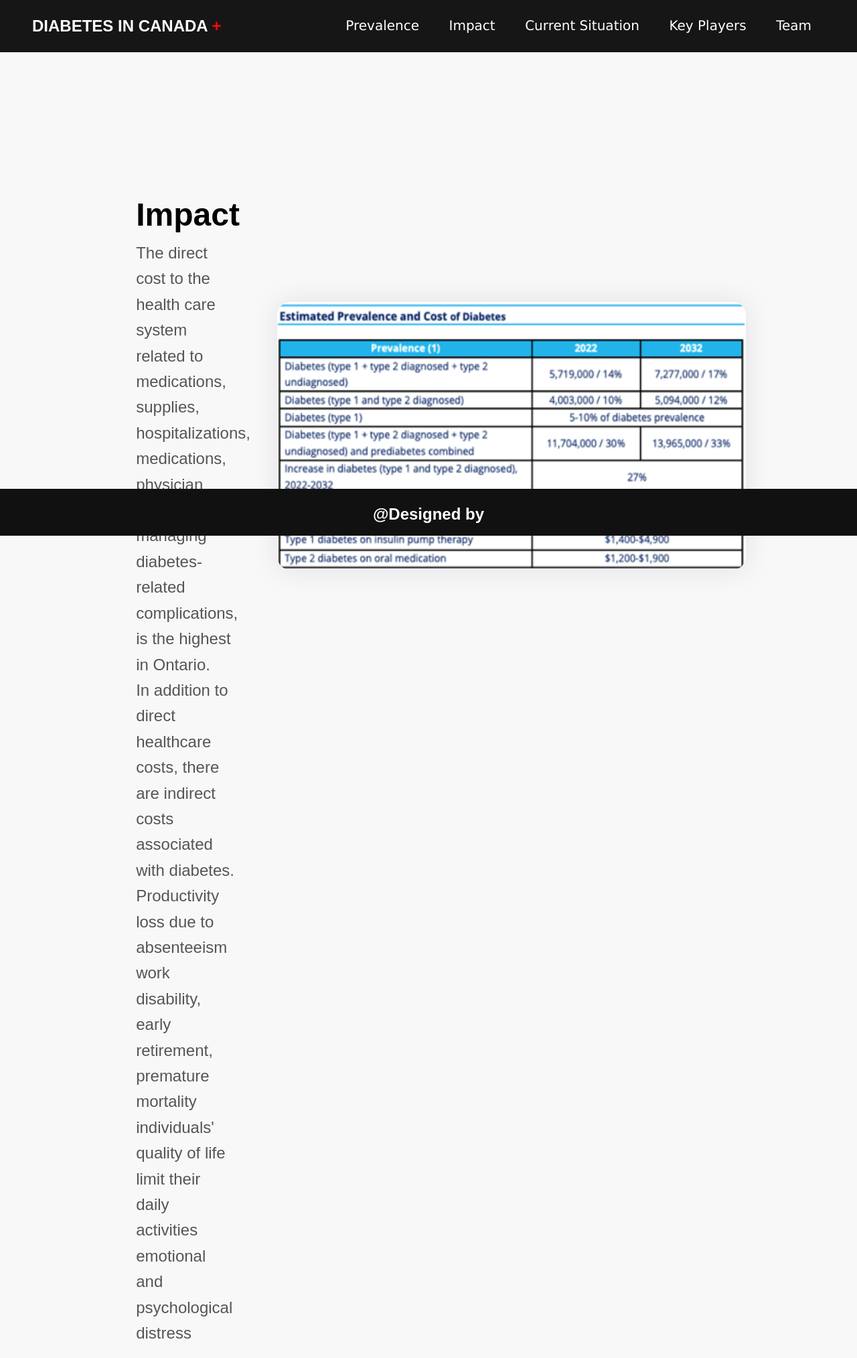
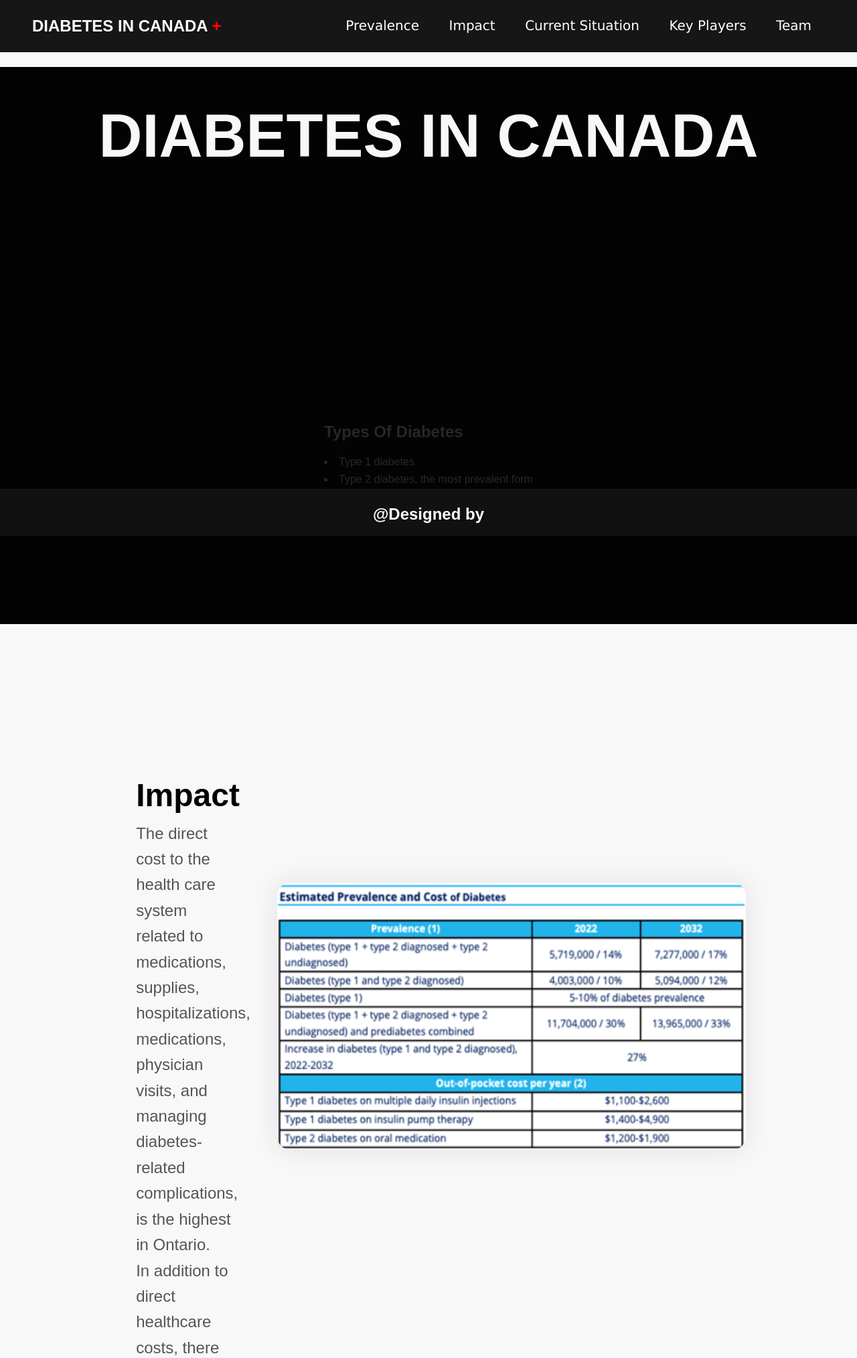
Before and after one commit to emmanuelofor/diabetes_prevention_canada, a Flask app: page / in a window 1280 px wide. Shown: the top 2028 px of the page at 67% size. Run offline with Flask 3, Linux system fonts and the light colour scheme.

Commit message:
fixed prevalence section alignment

```diff
--- a/static/css/style.css
+++ b/static/css/style.css
@@ -23,6 +23,7 @@ header {
     top: 0;
     left: 0;
     width: 100%;
+    border-bottom: 0.5px solid #fff;
 }
 
 
@@ -162,6 +163,9 @@ header {
   #current-situation {
     display: flex;
     flex-direction: column;
+    justify-content: center;
+    justify-items: center;
+    justify-self: center;
   }
 
   #current-situation h1 {
@@ -170,11 +174,19 @@ header {
     text-align: center;
     margin-bottom: 25px;
   }
+  .centered {
+    display: flex;
+    justify-content: center;
+    align-items: center;
+    height: 100vh; /* Adjust this value if needed */
+  }
+
 
   .federal {
     display: flex;
     justify-content: center;
     margin-bottom: 40px;
+    margin-left: 50%;
   }
 
   .federal h2 {
@@ -190,6 +202,14 @@ header {
     padding-left: 20px;
     margin: 10px 0;
     color: #282727;
+  }
+
+ #prevalence .centered .current ul {
+    list-style-type: disc;
+    font-size: 18px;
+    padding-left: 20px;
+    margin: 10px 0;
+    color: #ffffff;
   }
 
 
@@ -337,9 +357,7 @@ header {
 
 }
 
-#impact{
-  margin-top: 200px;
-}
+
 
 .hero{
   display: flex;
@@ -376,3 +394,20 @@ header {
   box-shadow: 0 0 2.4em rgba(25, 0, 58, 0.1);
 
 }
+
+#prevalence {
+  margin-top: 100px;
+  display: flex;
+  justify-content: center;
+  background: #030303;
+  height: 100vh;
+}
+#prevalence .text h1{
+  font-size: 90px;
+  display: flex;
+  justify-content: center;
+  align-items: center;
+  color: #f8f8f8;
+
+
+}
--- a/templates/index.html
+++ b/templates/index.html
@@ -23,7 +23,7 @@
     <nav>
       <ul>
         <li>
-          <a href="/prevalence">Prevalence</a>
+          <a href="#prevalence">Prevalence</a>
           <a href="#Impact">Impact</a>
           <a href="#current-situation">Current Situation</a>
           <a href="#key-players">Key Players</a>
@@ -32,11 +32,30 @@
       </ul>
     </nav>
   </header>
-  <main>
     <!-- Insert homepage content here -->
+    <section id="prevalence">
+      <div class="text">
+        <h1>DIABETES IN CANADA</h1>
+
+        <div class="centered">
+          <div class="Current">
+            <div class="federal2">
+              <h2>Types Of Diabetes</h2>
+              <li>Type 1 diabetes</li>
+              <li>Type 2 diabetes, the most prevalent form</li>
+              <li>Gestational diabetes</li>
+              <ul>
+
+              </ul>
+            </div>
+    </div>
+      </div>
+
+
+
+    </section>
 
     <section id="Impact">
-      <h1>Impact</h1>
       <div class="hero">
         <div class="detel">
           <h1>Impact</h1>
@@ -62,10 +81,13 @@
 
       </div>
 
+
     </section>
     <section id="current-situation">
         <h1>CURRRENT SITUATION</h1>
-        <div class="federal">
+        <div class="centered">
+          <div class="Current">
+            <div class="federal0">
               <h2>Federal Level</h2>
               <ul>
                 <li>Bill C-237 also known as An Act to Establish a Framework on Diabetes in Canada</li>
@@ -74,7 +96,7 @@
                 <li>Expanded public funding for intermittently-scanned Continuous Glucose Monitoring system to include Freestyle Libre 2</li>
               </ul>
             </div>
-        <div class="federal">
+            <div class="federal1">
               <h2>Provincial level
               </h2>
               <ul>
@@ -90,7 +112,7 @@
               </ul>
             </div>
 
-        <div class="federal">
+            <div class="federal2">
               <h2>Municipal level
               </h2>
               <ul>
@@ -101,7 +123,7 @@
                 <li>Evaluation- Ontario Diabetes Status Index</li>
               </ul>
             </div>
-
+    </div>
 
 
 </section>
@@ -134,6 +156,9 @@
   </div>
 
 </div>
+
+        </div>
+
 
 
 
@@ -174,7 +199,6 @@
 
     </div>
     </section>
-  </main>
   <footer>
     <H2>@Designed by </H2>
 
```
Also changed, not shown: static/css/i1.png (added). Lines whose indentation alone changed are shown as unchanged.
